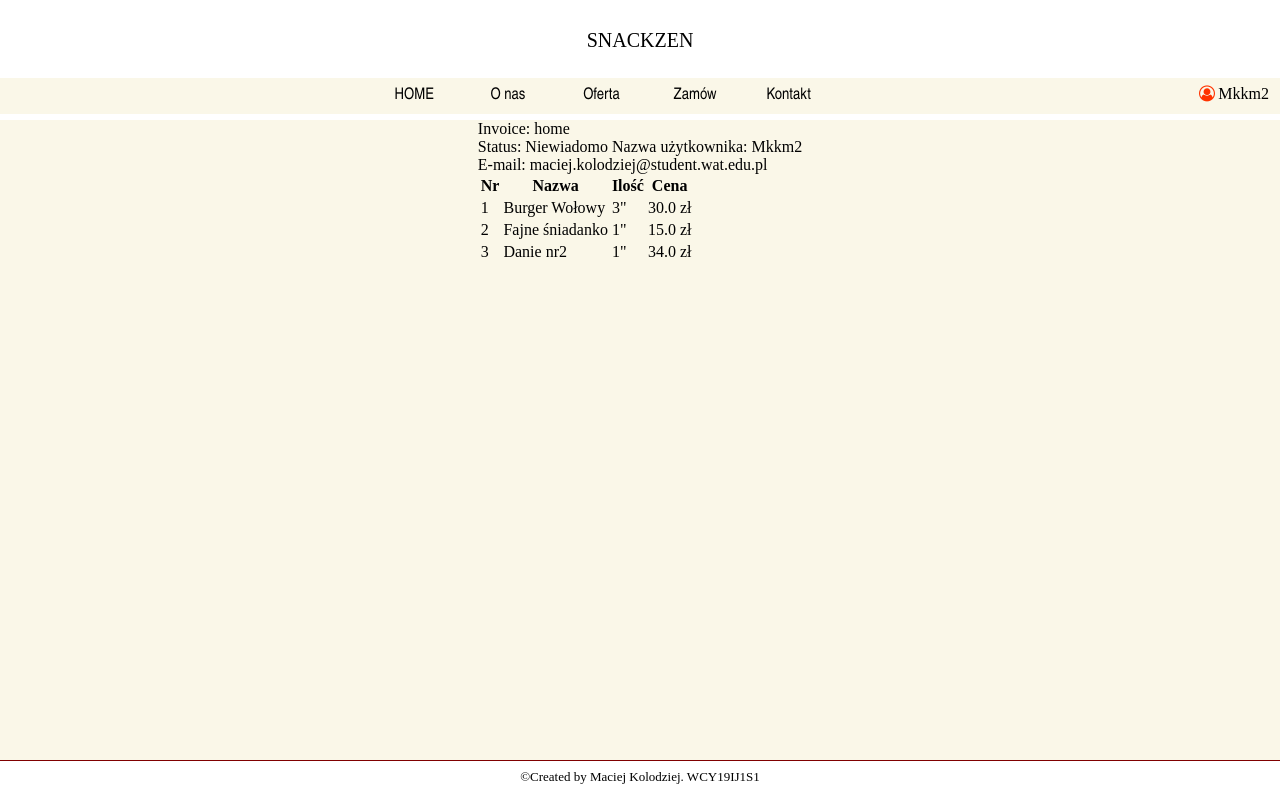
After one commit to mkkm121/ProjektPJF, a Flask app: page /orders/home in a window 1280 px wide. The commit adds this page. Run offline with Flask 2, Linux system fonts and the light colour scheme; a user stored in the database is signed in; data comes from the database, SQL or seed files in the repository; both versions use the stored data as it was after the commit.

Commit message:
Adding cart and orders

```diff
--- a/Restaurant/__init__.py
+++ b/Restaurant/__init__.py
@@ -9,6 +9,7 @@ app = Flask(__name__, static_url_path='/static')
 app.config['SECRET_KEY'] = 'c255e55a9f701bbdd7fbe16d88972d50'
 app.config['SQLALCHEMY_DATABASE_URI'] = 'sqlite:///site.db'
 app.config['SQLALCHEMY_TRACK_MODIFICATIONS'] = False
+
 
 db = SQLAlchemy(app)
 
@@ -23,10 +24,11 @@ app.config['MAIL_USERNAME'] = 'snackzen0@gmail.com'
 app.config['MAIL_PASSWORD'] = 'okobblbotyneyokr'
 mail = Mail(app)
 
-from .models import User, Product, MyModelView
+from .models import User, Product, MyModelView, CustomerOrder
 
 admin = Admin(app)
 admin.add_view(MyModelView(User, db.session))
 admin.add_view(MyModelView(Product, db.session))
+admin.add_view(MyModelView(CustomerOrder, db.session))
 
 from Restaurant import routes
--- a/Restaurant/models.py
+++ b/Restaurant/models.py
@@ -3,6 +3,8 @@ from flask_login import UserMixin
 from itsdangerous import TimedJSONWebSignatureSerializer as Serializer
 from flask_admin.contrib.sqla import ModelView
 from flask_login import current_user
+from datetime import datetime
+import json
 
 
 @login_manager.user_loader
@@ -47,3 +49,29 @@ class MyModelView(ModelView):
         if current_user.is_authenticated:
             if current_user.username == 'admin':
                 return True
+
+class JsonEcodedDict(db.TypeDecorator):
+    impl = db.Text
+
+    def process_bind_param(self, value, dialect):
+        if value is None:
+            return '{}'
+        else:
+            return json.dumps(value)
+
+    def process_result_value(self, value, dialect):
+        if value is None:
+            return {}
+        else:
+            return json.loads(value)
+
+class CustomerOrder(db.Model):
+    id = db.Column(db.Integer, primary_key=True)
+    invoice = db.Column(db.String(20), unique=True, nullable=False)
+    status = db.Column(db.String(20), default='Niewiadomo', nullable=False)
+    customer_id = db.Column(db.String(20), unique=False, nullable=False)
+    date_created = db.Column(db.DateTime, default=datetime.utcnow, nullable=False)
+    orders = db.Column(JsonEcodedDict)
+
+    def __repr__(self):
+        return '<CustomerOrder> %r' % self.invoice
--- a/Restaurant/routes.py
+++ b/Restaurant/routes.py
@@ -1,11 +1,14 @@
-from flask import render_template, flash, redirect, url_for, request
+import secrets
+
+from flask import render_template, flash, redirect, url_for, request, session
 from Restaurant.forms import RegistrationForm, LoginForm, UpdateAccountForm,\
     RequestResetForm, ResetPasswordForm, MessageForm
 from Restaurant import app, db, bcrypt, mail
-from Restaurant.models import User, Product
+from Restaurant.models import User, Product, CustomerOrder
 from flask_login import login_user, current_user, logout_user, login_required
 from flask_mail import Message
 from Restaurant.dicts import menu, images, menu_elements, menu_elements2, about_content
+
 
 @app.route('/')
 @app.route('/home')
@@ -144,3 +147,118 @@ def reset_token(token):
         flash('Hasło zostało zmienione. Możesz sie zalogować!', 'success')
         return redirect(url_for('login'))
     return render_template('reset_token.html',title='Reset', menu=menu, form=form)
+
+
+def MagerDicts(dict1, dict2):
+    if isinstance(dict1,list) and isinstance(dict2,list):
+        return dict1+dict2
+    elif isinstance(dict1,dict) and isinstance(dict2,dict):
+        return dict(list(dict1.items())+list(dict2.items()))
+    return False
+
+@app.route("/addcart", methods=['POST'])
+def AddCart():
+    try:
+        quantity = 1
+        product_id = request.form.get('id')
+        product = Product.query.filter_by(id=product_id).first()
+        if product_id and product and request.method == 'POST':
+            DictItems = {product_id: {'name': product.name, 'price': product.cost, 'image': product.image, 'quantity': quantity}}
+            if 'cart' in session:
+                if product_id in session['cart']:
+                    for key, item in session['cart'].items():
+                        if int(key) == int(product_id):
+                            session.modified = True
+                            item['quantity'] += 1
+                else:
+                    session['cart'] = MagerDicts(session['cart'], DictItems)
+            else:
+                session['cart'] = DictItems
+                return redirect(request.referrer)
+    except Exception as e:
+        print(e)
+    finally:
+        return redirect(request.referrer)
+
+@app.route("/cart")
+def getcart():
+    form = MessageForm()
+    if 'cart' not in session or len(session['cart']) <= 0:
+        return redirect(request.referrer)
+    total = 0
+    for key, product in session['cart'].items():
+        total += float(product['price']) * int(product['quantity'])
+    return render_template('cart.html', menu=menu, title='Cart', form=form, total=total)
+
+
+@app.route('/updatecart/<int:code>', methods=['POST'])
+def updatecart(code):
+    if 'cart' not in session and len(session['cart']) <= 0:
+        return redirect(url_for('home'))
+    if request.method == "POST":
+        quantity = request.form.get("quantity")
+        try:
+            session.modified = True
+            for key, item in session['cart'].items():
+                if int(key) == code:
+                    item['quantity'] = quantity
+                    flash("Koszyk został zaktualizowany",'success')
+                    return redirect(url_for('getcart'))
+        except Exception as e:
+            print(e)
+            return redirect(url_for('getcart'))
+
+
+@app.route('/deletecart/<int:id>')
+def deletecart(id):
+    if 'cart' not in session and len(session['cart']) <= 0:
+        return redirect(url_for('home'))
+    try:
+        session.modified = True
+        for key, item in session['cart'].items():
+            if int(key) == id:
+                session['cart'].pop(key,None)
+                return redirect(url_for('getcart'))
+    except Exception as e:
+        print(e)
+        return redirect(url_for('getcart'))
+
+@app.route('/clearcart')
+def clearcart():
+    try:
+        session.pop('cart',None)
+        return redirect(url_for('order'))
+    except Exception as e:
+        print(e)
+
+@app.route('/getorder')
+@login_required
+def getorder():
+    if current_user.is_authenticated:
+        customer_id = current_user.id
+        invoice = secrets.token_hex(5)
+        try:
+            order = CustomerOrder(invoice=invoice,customer_id=customer_id,orders=session['cart'])
+            db.session.add(order)
+            db.session.commit()
+            session.pop('cart')
+            flash('Zamówienie zostało złożone','success')
+            return redirect(url_for('orders', invoice=invoice))
+        except Exception as e:
+            print(e)
+            flash("Coś poszło nie tak",'danger')
+            return redirect(url_for('getcart'))
+
+@app.route('/orders/<invoice>')
+@login_required
+def orders(invoice):
+    if current_user.is_authenticated:
+       total = 0
+       customer_id = current_user.id
+       customer = User.query.filter_by(id=customer_id).first()
+       orders = CustomerOrder.query.filter_by(customer_id=customer_id).order_by(CustomerOrder.id.desc()).first()
+       for _key, product in orders.orders.items():
+           total = float(product['price']) * int(product['quantity'])
+    else:
+        return redirect(url_for('login'))
+    return render_template('user-order.html', menu=menu, invoice=invoice, total=total, customer=customer, orders=orders)
--- a/Restaurant/static/styles/fontello-codes.css
+++ b/Restaurant/static/styles/fontello-codes.css
@@ -1,4 +1,8 @@
 
 .icon-price:before { content: '\e800'; } /* '' */
 .icon-time:before { content: '\e801'; } /* '' */
+.icon-cart:before { content: '\e802'; } /* '' */
+.icon-delete-all:before { content: '\e803'; } /* '' */
+.icon-update:before { content: '\e804'; } /* '' */
+.icon-delete:before { content: '\e805'; } /* '' */
 .icon-user:before { content: '\f2be'; } /* '' */
--- a/Restaurant/static/styles/fontello-ie7-codes.css
+++ b/Restaurant/static/styles/fontello-ie7-codes.css
@@ -1,4 +1,8 @@
 
 .icon-price { *zoom: expression( this.runtimeStyle['zoom'] = '1', this.innerHTML = '&#xe800;&nbsp;'); }
 .icon-time { *zoom: expression( this.runtimeStyle['zoom'] = '1', this.innerHTML = '&#xe801;&nbsp;'); }
+.icon-cart { *zoom: expression( this.runtimeStyle['zoom'] = '1', this.innerHTML = '&#xe802;&nbsp;'); }
+.icon-delete-all { *zoom: expression( this.runtimeStyle['zoom'] = '1', this.innerHTML = '&#xe803;&nbsp;'); }
+.icon-update { *zoom: expression( this.runtimeStyle['zoom'] = '1', this.innerHTML = '&#xe804;&nbsp;'); }
+.icon-delete { *zoom: expression( this.runtimeStyle['zoom'] = '1', this.innerHTML = '&#xe805;&nbsp;'); }
 .icon-user { *zoom: expression( this.runtimeStyle['zoom'] = '1', this.innerHTML = '&#xf2be;&nbsp;'); }
--- a/Restaurant/static/styles/fontello-ie7.css
+++ b/Restaurant/static/styles/fontello-ie7.css
@@ -12,4 +12,8 @@
 
 .icon-price { *zoom: expression( this.runtimeStyle['zoom'] = '1', this.innerHTML = '&#xe800;&nbsp;'); }
 .icon-time { *zoom: expression( this.runtimeStyle['zoom'] = '1', this.innerHTML = '&#xe801;&nbsp;'); }
+.icon-cart { *zoom: expression( this.runtimeStyle['zoom'] = '1', this.innerHTML = '&#xe802;&nbsp;'); }
+.icon-delete-all { *zoom: expression( this.runtimeStyle['zoom'] = '1', this.innerHTML = '&#xe803;&nbsp;'); }
+.icon-update { *zoom: expression( this.runtimeStyle['zoom'] = '1', this.innerHTML = '&#xe804;&nbsp;'); }
+.icon-delete { *zoom: expression( this.runtimeStyle['zoom'] = '1', this.innerHTML = '&#xe805;&nbsp;'); }
 .icon-user { *zoom: expression( this.runtimeStyle['zoom'] = '1', this.innerHTML = '&#xf2be;&nbsp;'); }
--- a/Restaurant/static/styles/fontello.css
+++ b/Restaurant/static/styles/fontello.css
@@ -1,11 +1,11 @@
 @font-face {
   font-family: 'fontello';
-  src: url('../font/fontello.eot?62607464');
-  src: url('../font/fontello.eot?62607464#iefix') format('embedded-opentype'),
-       url('../font/fontello.woff2?62607464') format('woff2'),
-       url('../font/fontello.woff?62607464') format('woff'),
-       url('../font/fontello.ttf?62607464') format('truetype'),
-       url('../font/fontello.svg?62607464#fontello') format('svg');
+  src: url('../font/fontello.eot?56383028');
+  src: url('../font/fontello.eot?56383028#iefix') format('embedded-opentype'),
+       url('../font/fontello.woff2?56383028') format('woff2'),
+       url('../font/fontello.woff?56383028') format('woff'),
+       url('../font/fontello.ttf?56383028') format('truetype'),
+       url('../font/fontello.svg?56383028#fontello') format('svg');
   font-weight: normal;
   font-style: normal;
 }
@@ -15,7 +15,7 @@
 @media screen and (-webkit-min-device-pixel-ratio:0) {
   @font-face {
     font-family: 'fontello';
-    src: url('../font/fontello.svg?62607464#fontello') format('svg');
+    src: url('../font/fontello.svg?56383028#fontello') format('svg');
   }
 }
 */
@@ -56,4 +56,8 @@
 
 .icon-price:before { content: '\e800'; } /* '' */
 .icon-time:before { content: '\e801'; } /* '' */
+.icon-cart:before { content: '\e802'; } /* '' */
+.icon-delete-all:before { content: '\e803'; } /* '' */
+.icon-update:before { content: '\e804'; } /* '' */
+.icon-delete:before { content: '\e805'; } /* '' */
 .icon-user:before { content: '\f2be'; } /* '' */
--- a/Restaurant/static/styles/style.css
+++ b/Restaurant/static/styles/style.css
@@ -615,3 +615,10 @@ input:checked + .slide-container .nav label { display: block; }
     color: #ff3300;
     font-size: small;
 }
+#cart{
+    height: 5%;
+    width: 90%;
+    color: #ff3300;
+    text-align: right;
+    text-decoration: none;
+}
--- a/Restaurant/templates/layout.html
+++ b/Restaurant/templates/layout.html
@@ -21,9 +21,9 @@
             {% endfor %}
             {% if current_user.is_authenticated %}
                 <div class="contest-menu-element-user">
-            <a><i class="icon-user"></i></a>
+            <a><i class="icon-user"></i></a>{{ current_user.username }}
                 <div class="dropdown-content">
-                    <a href="account">Moj profil</a>
+                    <a href="account">Mój profil</a>
                     <a href="{{ url_for("logout") }}">Wyloguj</a>
                  </div>
             </div>
--- /dev/null
+++ b/Restaurant/templates/user-order.html
@@ -0,0 +1,31 @@
+{% extends "layout.html" %}
+{% block content %}
+    <div id="information-box">
+    <div class="container">
+        <div class="row">
+            <table class="table">
+            Invoice: {{ invoice }} <br>
+            Status: {{ orders.status }}
+            Nazwa użytkownika: {{ customer.username }} <br>
+            E-mail: {{ customer.email }} <br>
+                <thead>
+                    <th>Nr</th>
+                    <th>Nazwa</th>
+                    <th>Ilość</th>
+                    <th>Cena</th>
+                </thead>
+                <tbody>
+                    {% for key, product in orders.orders.items() %}
+                        <tr>
+                            <td>{{ loop.index }}</td>
+                            <td>{{ product.name }}</td>
+                            <td>{{ product.quantity }}"</td>
+                            <td>{{ product.price }} zł</td>
+                        </tr>
+                    {% endfor %}
+                </tbody>
+            </table>
+        </div>
+    </div>
+    </div>
+{% endblock %}
```
Also changed, not shown: Restaurant/static/styles/fontello-embedded.css (+10 -6 lines), Restaurant/templates/cart.html (added, +58 -0 lines), Restaurant/templates/order.html (+7 -3 lines), Restaurant/forms.py (line endings or trailing spaces), Restaurant/site.db, Restaurant/static/font/fontello.ttf, Restaurant/static/font/fontello.woff, Restaurant/static/font/fontello.woff2, 2 other files.
